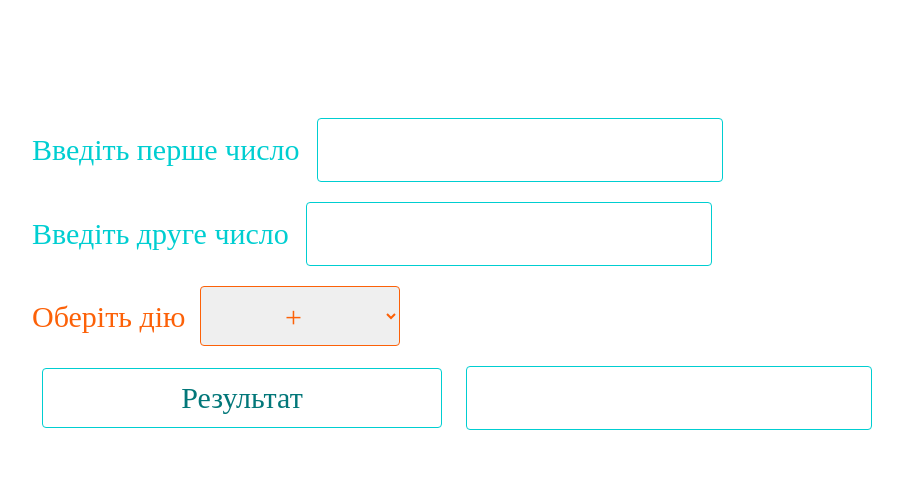
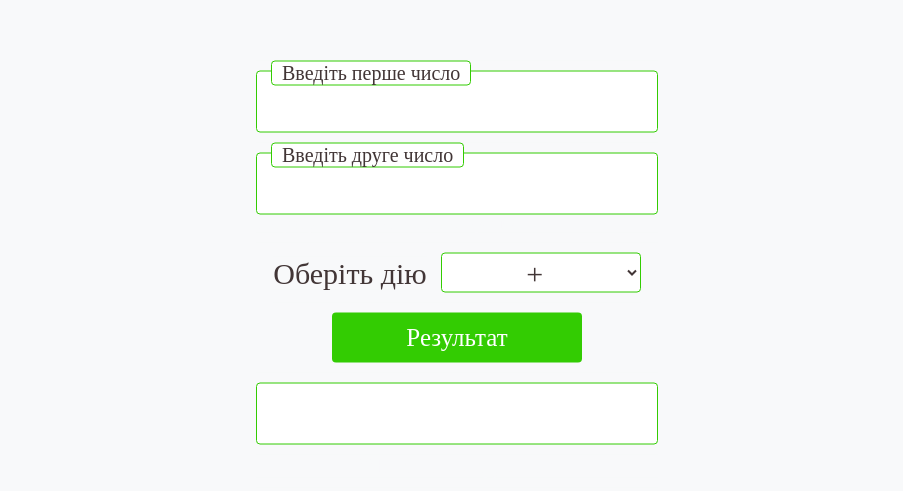
Before and after one commit to breathOfTheMoon/task, a plain HTML site: page index.html in a window 1280 px wide. Shown: the part 126-617 px from the top of the page, without its empty margins (183-1086 px from the left). Drawn offline with Linux system fonts and the light colour scheme.

Commit message:
change style, message of rounding and divide by 0

```diff
--- a/index.html
+++ b/index.html
@@ -6,23 +6,20 @@
     <meta name="viewport" content="width=device-width, initial-scale=1.0">
     <link rel="stylesheet" href="style.css">
     <title>Task For MaKlai</title>
-     <script src="script.js"></script>
-
 </head>
 <body>
-    <div class="task">
     <form id="calc" action="">
-            <div class="num">
+        <div class="container">
+            <div class="num box">
                 <label for="num1">Введіть перше число</label>
                 <input type="number" id="num1"/>
             </div>
-            <div class="num">
+            <div class="num box">
                 <label for="num2">Введіть друге число</label>
                 <input type="number" id="num2"/>
+                <p id="warning">Неприпустима математична операція!</p>
             </div>
-
-
-        <div class="sel">
+            <div class="sel box">
                 <label for="choose">Оберіть дію</label>
                 <select name="num" form="data" id="choose">
                         <option value="plus"> + </option>
@@ -32,13 +29,18 @@
                 </select>
             </div>
 
-        <div class="res">
-            <button type="button" onclick="func()" value="Результат">Результат </button>
+            <div class="box">
+                <button type="button" onclick="func()">Результат </button>
+            </div>
+            <div class="box">
                 <input type="number" value="" id="box" disabled>
+                <p id="round" class="zero">**Виконано округлення</p>
             </div>
-        </form>
         </div>
 
+    </form>
+
+    <script src="script.js"></script>
 
 </body>
 </html>
--- a/script.js
+++ b/script.js
@@ -1,8 +1,12 @@
+// "use strict";
+
 function func() {
     let num1 = document.getElementById('num1');
     let num2 = document.getElementById('num2');
     let choose = document.getElementById('choose');
     let box = document.getElementById('box');
+    let message = document.getElementById('round');
+    let warning = document.getElementById('warning');
 
     a = Number(num1.value);
     b = Number(num2.value);
@@ -23,9 +27,30 @@ function func() {
             break;
         case 'div':
             if (c == 'div')
-                x = a / b;
+                if (b === 0) {
+                    num2.classList.add('warning');
+                    warning.classList.add('message_warning');
+                    break;
+                } else {
+                    if (num2.classList.contains('warning')) {
+                        num2.classList.remove('warning');
+                        warning.classList.remove('message_warning');
+                        x = a / b;
+                    } else {
+                        x = a / b;
+                    }
+                }
             break;
     }
 
     box.value = Math.round(x);
+
+    if (Number(box.value) !== x) {
+        message.classList.remove('zero');
+    } else {
+        if (message.classList.contains('zero')) {
+        } else {
+            (message.classList.add('zero'));
+        }
+    }
 }
--- a/style.css
+++ b/style.css
@@ -1,50 +1,115 @@
-.task {
+:root {
+    --main-color: #423636;
+    --border-color: #33cc02;
+    --border-color-hover: #175901;
+}
+
+* {
+    border: 0;
+    margin: 0;
+    padding: 0;
+    background-color: #F8F9FA;
+}
+
+.container {
+    display: flex;
+    align-items: center;
+    flex-direction: column;
     position: absolute;
     top: 50%;
     left: 50%;
     margin-right: -50%;
-    transform: translate(-50%, -50%)
+    transform: translate(-50%, -50%);
+}
+
+.box {
+    padding: 10px 0;
 }
 
 .num {
-    padding: 10px;
-    color: DarkTurquoise;
-    font-size: 30px;
+    color: var(--main-color);
+    position: relative;
 }
 
-.sel {
-    padding: 10px;
+.num label {
+    display: block;
+    position: absolute;
+    top: 0px;
+    left: 15px;
+    padding: 0 10px;
+    background-color: #fff;
+    font-size: 20px;
+    border-radius: 4px;
+    border: 1px solid var(--border-color);
 }
 
-.res {
-    padding: 10px;
-}
-
-input,
-button {
-    margin: 0 10px;
+input {
     width: 400px;
     height: 60px;
-    border: 1px solid DarkTurquoise;
-    color: rgb(2, 119, 121);
+    border: 1px solid var(--border-color);
+    color: var(--main-color);
     background: #fff;
-    text-align: center;
+    text-align: right;
     font: 30px bold;
     border-radius: 4px;
 }
 
-select {
-    margin: 0 10px;
-    width: 200px;
-    height: 60px;
-    border: 1px solid rgb(252, 97, 8);
+button {
+    width: 250px;
+    height: 50px;
+    color: white;
+    background: var(--border-color);
     text-align: center;
-    font: 30px bold;
-    color: rgb(252, 97, 8);
+    font: 25px bold;
     border-radius: 4px;
 }
 
+button:hover {
+    background: var(--border-color-hover);
+    color: white;
+    transition: 0.5s;
+}
+
+select {
+    width: 200px;
+    height: 40px;
+    border: 1px solid var(--border-color);
+    text-align: center;
+    font: 30px bold;
+    color: var(--main-color);
+    border-radius: 4px;
+    background: #fff;
+}
+
 .sel label {
-    color: rgb(252, 97, 8);
+    color: var(--main-color);
+    background-color: #F8F9FA;
+    margin-right: 10px;
     font: 30px bold;
 }
+
+input:focus,
+select:focus {
+    border: 2px solid var(--border-color);
+    outline: none;
+}
+
+#round {
+    font-size: 20px;
+    margin: 10px 0 0 0;
+    text-align: center;
+}
+
+.zero,
+#warning {
+    color: #F8F9FA;
+}
+
+.warning {
+    border: 2px solid red;
+    outline: none;
+}
+
+#warning.message_warning {
+    color: red;
+}
```
Lines whose indentation alone changed are shown as unchanged.
